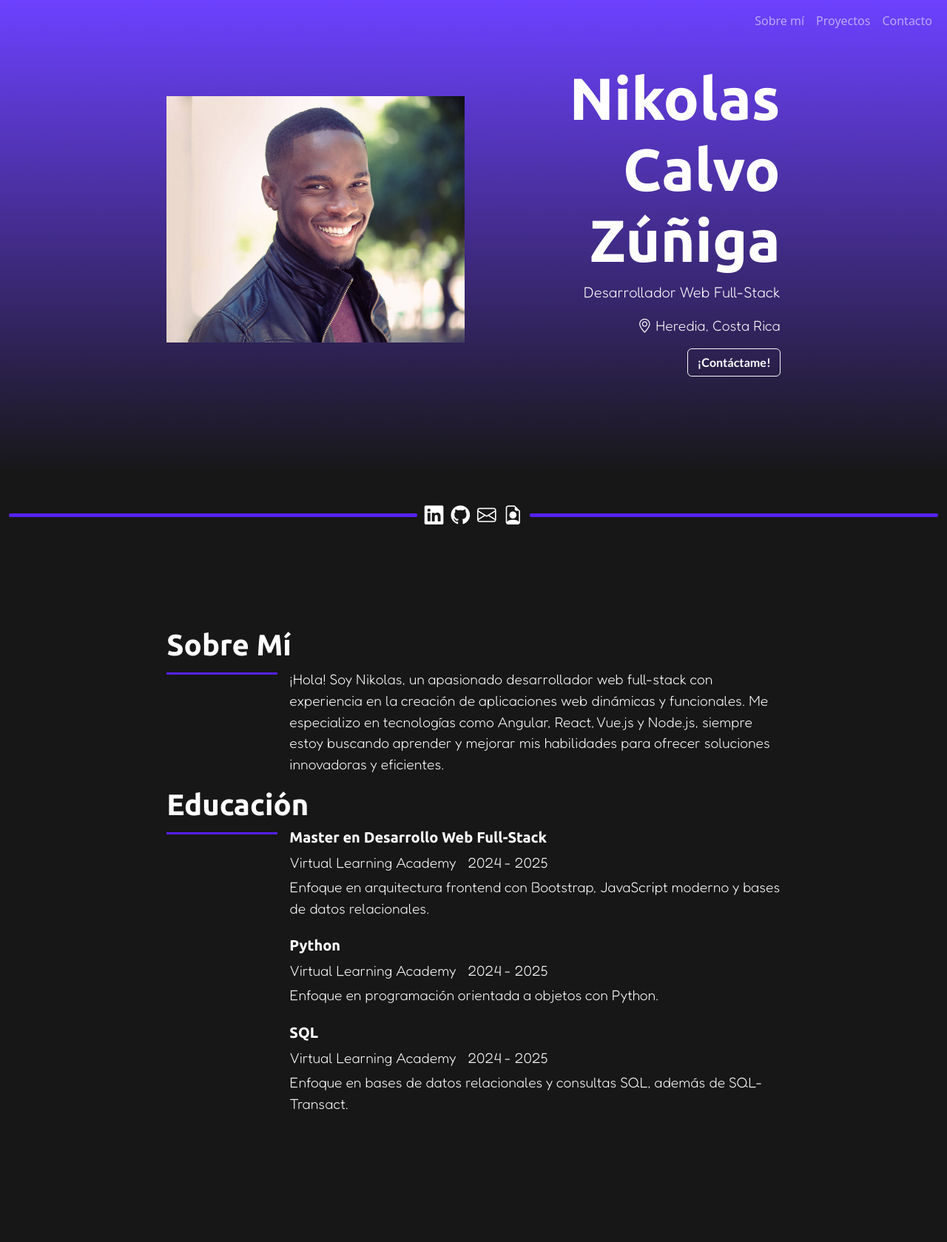
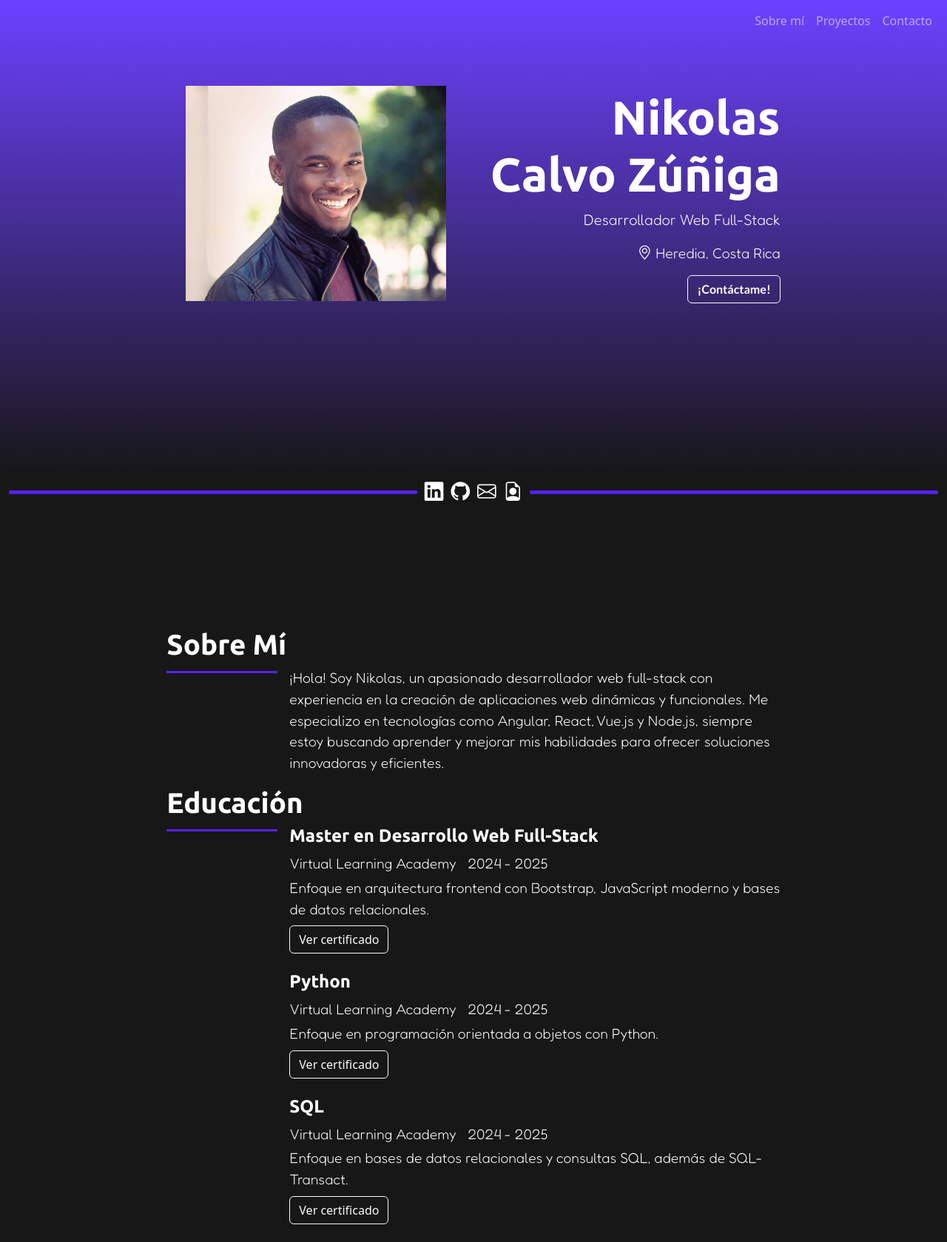
Before and after one commit to panecitoagrio/Portfolio, a plain HTML site: page index.html in a window 1280 px wide. Shown: the whole page at 74% size. Before the commit the page ends 1530 px from the top, so only its background shows below. Drawn offline with nearby package versions, Linux system fonts and the light colour scheme.

Commit message:
add buttons for see the certificate

```diff
--- a/index.html
+++ b/index.html
@@ -23,12 +23,12 @@
     <main class="container-fluid" id="principal">
             <div class="row justify-content-md-center align-items-center gradient"
                 id="main-content">
-                <div class="col-12 col-md-4 text-center">
+                <div class="col-12 col-md-4">
                     <img src="img/profile.jpg"
-                        alt="Foto de perfil" class="img-fluid d-block mx-auto">
+                        alt="Foto de perfil" class="img-fluid d-block mx-auto profileImage">
                 </div>
                 <div class="col-12 col-md-4 text-center text-md-end">
-                    <h1 class="display-1 mainText">Nikolas Calvo Zúñiga</h1>
+                    <h1 class="mainText">Nikolas Calvo Zúñiga</h1>
                     <p class="fs-5 bodyLetters">Desarrollador Web Full-Stack</p>
                     <p class="bodyLetters"><i class="bi bi-geo-alt"></i> Heredia, Costa Rica</p>
                     <button class="btn btn-outline-light fw-bold buttonText"
@@ -56,7 +56,7 @@
         <!-- Info sobre mí -->
         <div class="row justify-content-md-center">
             <div class="col-12 col-md-8">
-                <h1 class="mainText" id="aboutMe">Sobre Mí</h1>
+                <h1 class="mainText sectionTitle" id="aboutMe">Sobre Mí</h1>
                 <div class="d-flex align-items-start gap-3">
                     <span class="line"></span>
                     <p class="bodyLetters">¡Hola! Soy Nikolas, un apasionado desarrollador web full-stack con experiencia
@@ -68,7 +68,7 @@
         <!-- Educación -->
         <div class="row justify-content-md-center">
             <div class="col-12 col-md-8">
-                <h1 class="mainText">Educación</h1>
+                <h1 class="mainText sectionTitle" id="education">Educación</h1>
                 <div class="d-flex align-items-start gap-3">
                     <span class="line"></span>
                     <!-- Título Master en Desarrollo Web Full-Stack -->
@@ -81,6 +81,12 @@
                             </div>
                                 <p class="mb-0 bodyLetters">Enfoque en arquitectura frontend con Bootstrap, JavaScript moderno y
                                     bases de datos relacionales.</p>
+                                    <a class="btn btn-outline-light mt-2"
+                                        href="img/FullStack-Certificate.png"
+                                        target="_blank"
+                                        rel="noopener">
+                                        Ver certificado
+                                    </a>
                         </div>
                         <!-- Título Python -->
                         <div class="mb-4">
@@ -90,6 +96,12 @@
                                 <p class="mb-1 bodyLetters">2024 - 2025</p>
                             </div>
                             <p class="mb-0 bodyLetters">Enfoque en programación orientada a objetos con Python.</p>
+                            <a class="btn btn-outline-light mt-2"
+                                href="img/Python-Certificate.png"
+                                target="_blank"
+                                rel="noopener">
+                                Ver certificado
+                            </a>
                         </div>
                         <!-- Titulo SQL -->
                         <div class="mb-4">
@@ -99,7 +111,11 @@
                                 <p class="mb-1 bodyLetters">2024 - 2025</p>
                             </div>
                             <p class="mb-0 bodyLetters">Enfoque en bases de datos relacionales y consultas SQL, además de SQL-Transact.</p>
-                            <!-- TODO:agregar botones para certificados -->
+                            <a class="btn btn-outline-light mt-2"
+                                href="img/SQL-Certificate.png"
+                                target="_blank"
+                                rel="noopener">Ver certificado</a>
+
                         </div>
                     </div>
                 </div>
--- a/main.css
+++ b/main.css
@@ -17,7 +17,7 @@
     font-optical-sizing: auto;
     font-weight: 300;
     font-style: normal;
-    font-size: 1.2rem;
+    font-size: clamp(1rem, 2vw, 1.2rem);
     font-variation-settings: 'wght' 100;
 }
 
@@ -33,6 +33,20 @@
     font-family: 'Ubuntu', sans-serif;
     font-weight: 700;
     font-style: normal;
+    font-size: clamp(2rem, 5vw, 4.5rem);
+}
+
+.sectionTitle {
+    font-size: clamp(1.5rem, 3vw, 2.5rem);
+}
+
+h5.mainText {
+    font-size: clamp(1.1rem, 2vw, 1.5rem);
+}
+
+.profileImage {
+    width: clamp(12rem, 30vw, 22rem);
+    padding-bottom: 0.5rem;
 }
 
 .gradient {
@@ -43,6 +57,14 @@
     );
     background-attachment: fixed;
     min-height: 100vh;
+}
+
+@media (max-width: 767.98px) {
+    .gradient {
+        min-height: auto;
+        padding-top: 4.5rem;
+        padding-bottom: 2rem;
+    }
 }
 
 .social-divider {
```
Also changed, not shown: img/FullStack-Certificate.png (added), img/Python-Certificate.png (added), img/SQL-Certificate.png (added).
